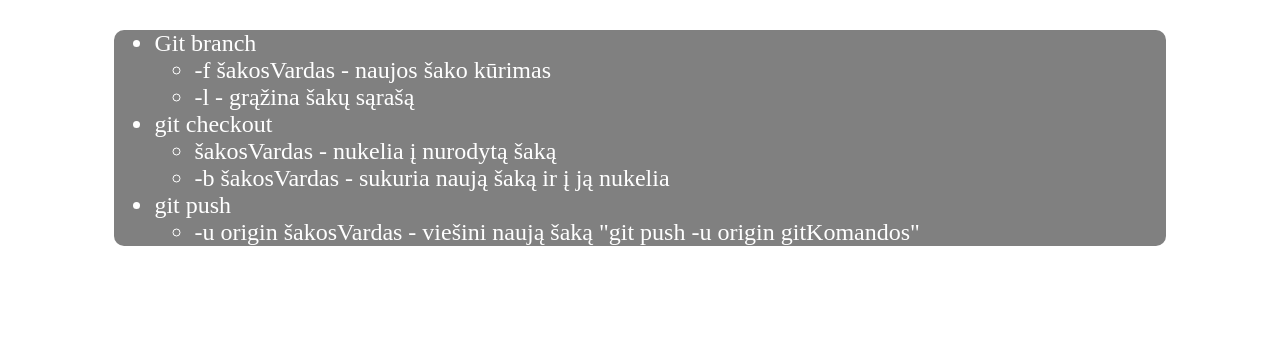
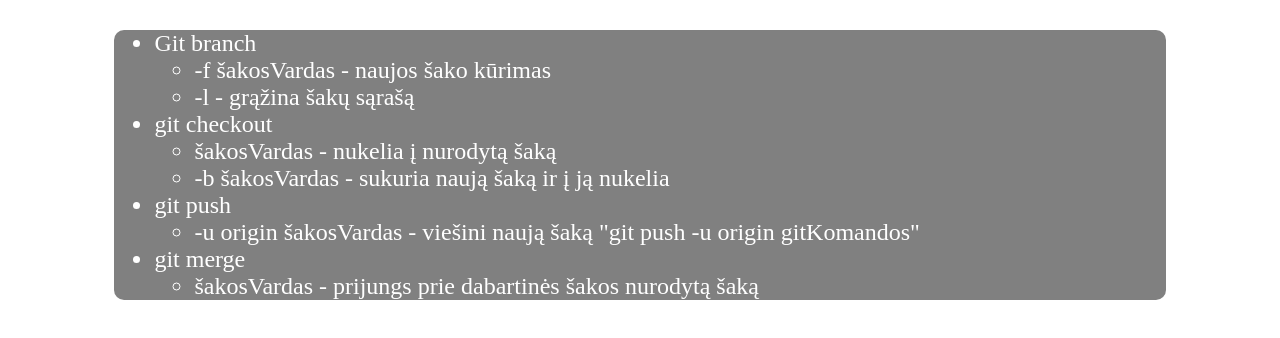
Before and after one commit to KamiRytis/wednesday, a plain HTML site: page index.html in a window 1280 px wide. Drawn offline with Linux system fonts and the light colour scheme.

Commit message:
merge command

```diff
--- a/index.html
+++ b/index.html
@@ -10,7 +10,7 @@
 </head>
 <body>
   <section id="gitKomandos">
-    <ul>
+  <ul>
     <li>Git branch</li>
       <ul>
         <li>-f šakosVardas - naujos šako kūrimas</li>
@@ -25,7 +25,12 @@
       <ul>
         <li>-u origin šakosVardas - viešini naują šaką "git push -u origin gitKomandos"</li>
       </ul>
-      </ul>
+      <li> git merge
+          <ul>
+            <li>šakosVardas - prijungs prie dabartinės šakos nurodytą šaką</li>
+          </ul>
+      </li>
+  </ul>
   </section>
 </body>
 </html>
```
